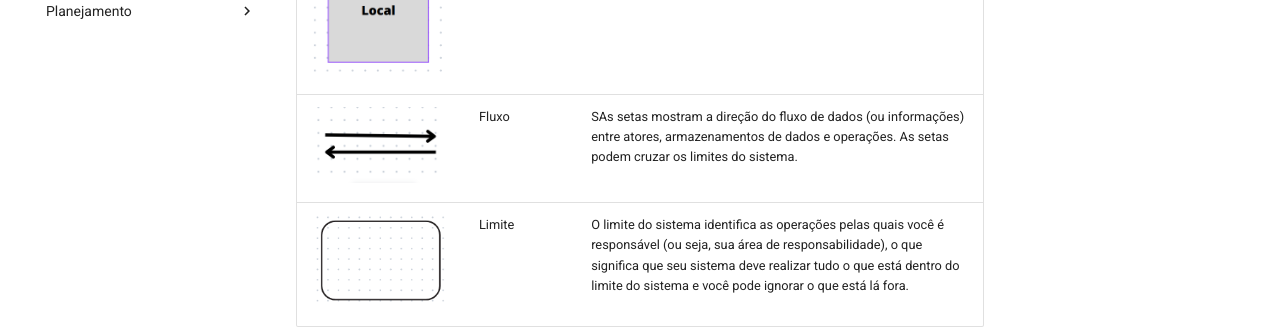
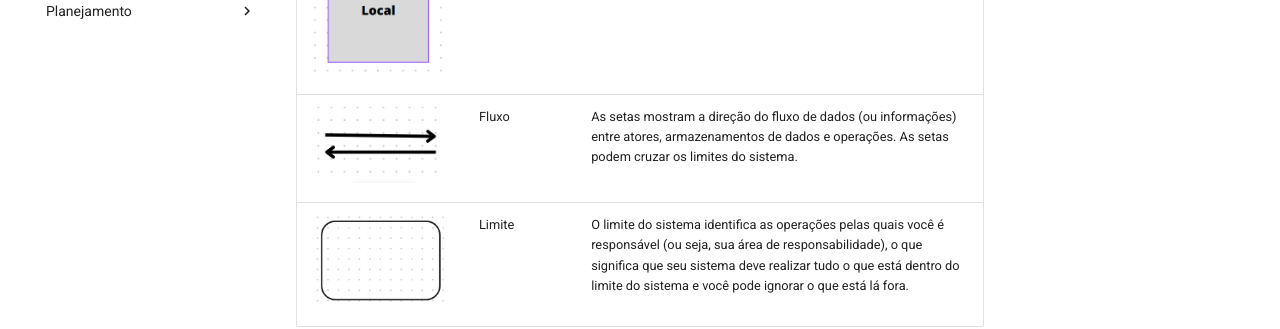
Before and after one commit to Requisitos-de-Software/2023.2-e-Titulo, an MkDocs documentation site: the page built from docs/planejamento/richpicture.md, in a window 1280 px wide and 900 px high, scrolled down 1622 px. Shown: the part 151-480 px from the top of the window. Built offline with MkDocs 1.6.1 and Material for MkDocs 9.7.7, drawn with Linux system fonts in a browser that asks for light colours; comment, search, counter and statistics services are not loaded.

Commit message:
Update richpicture.md

```diff
--- a/docs/planejamento/richpicture.md
+++ b/docs/planejamento/richpicture.md
@@ -12,7 +12,7 @@ Imagem 1: Rich Picture (Fonte: NERIS, Mariiana. 2023).
 | ![Aplicativos Externos](docs/../img/appsexternos.png) | Ator      | Aplicativos externos. |
 | ![Operações](docs/../img/operacoes.png) | Operações      | Especificam o que o sistema faz. Cada operação é executada por um ator ou por outra operação. |
 | ![Armazenamento de dados](docs/../img/dados.png)| Dados      | Os armazenamentos de dados são essencialmente as tabelas do seu banco de dados ou arquivos do sistema. Também é necessário mostrar o tipo de dados que contêm. |
-| ![Fluxo](docs/../img/fluxo.png)| Fluxo     | SAs setas mostram a direção do fluxo de dados (ou informações) entre atores, armazenamentos de dados e operações. As setas podem cruzar os limites do sistema. |
+| ![Fluxo](docs/../img/fluxo.png)| Fluxo     | As setas mostram a direção do fluxo de dados (ou informações) entre atores, armazenamentos de dados e operações. As setas podem cruzar os limites do sistema. |
 | ![Limite](docs/../img/limite.png)| Limite      | O limite do sistema identifica as operações pelas quais você é responsável (ou seja, sua área de responsabilidade), o que significa que seu sistema deve realizar tudo o que está dentro do limite do sistema e você pode ignorar o que está lá fora. |
 
 Tabela 1: Legenda do Rich Picture(Fonte: NERIS, Mariiana. 2023).
```
